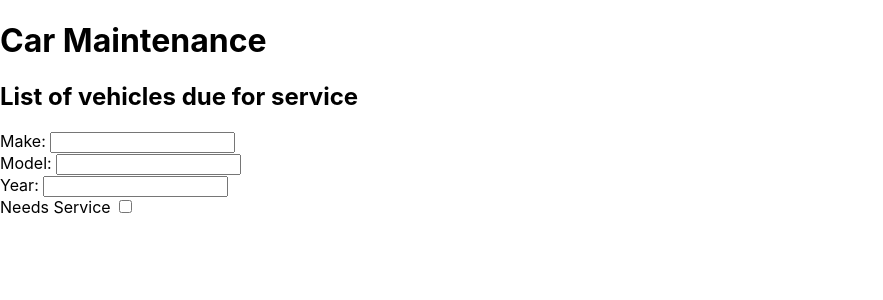
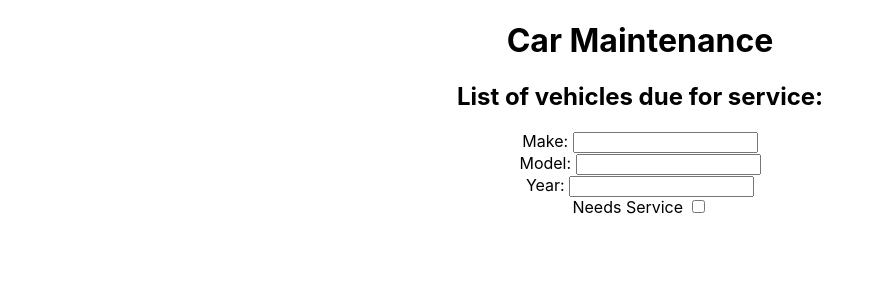
Before and after one commit to nicudemosB/service_React_Frontend, a React (Create React App) app: page / in a window 1280 px wide. Shown: the top 300 px of the page, without its empty margins (0-883 px from the left). Built offline with nearby package versions, Linux system fonts and the light colour scheme.

Commit message:
removed logo on app.js and centered text on app.css

```diff
--- a/src/App.js
+++ b/src/App.js
@@ -1,14 +1,13 @@
-import logo from './logo.svg';
 import './App.css';
 import {useState, useEffect} from 'react'
 import axios from 'axios'
 
 const App = () => {
   return (
-    <main>
+    <main className="App">
       <h1>Car Maintenance</h1>
       <section>
-        <h2>List of vehicles due for service</h2>
+        <h2>List of vehicles due for service:</h2>
         <form>
           Make: <input type='text'/><br/>
           Model: <input type='text'/><br/>
```
